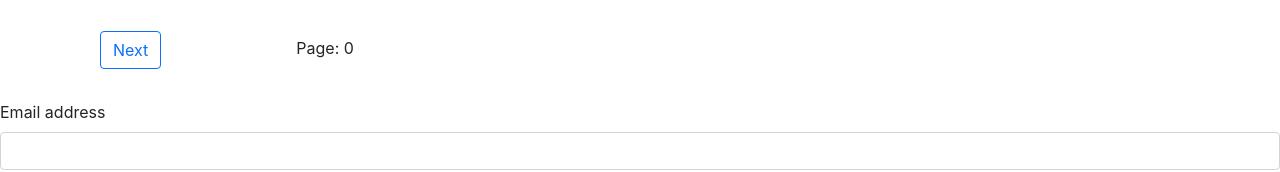
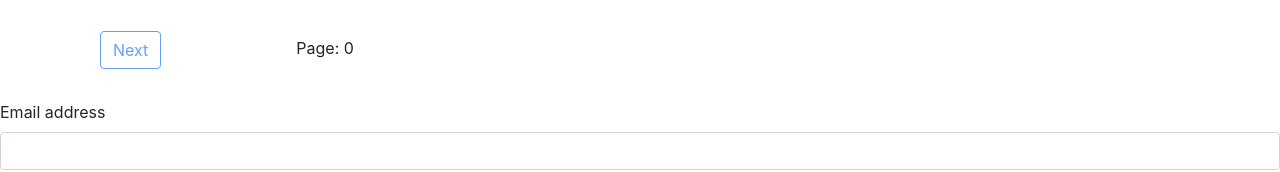
Before and after one commit to AlvaroCabero/W04CHW-form-react-alvaro-cabero, a React (Create React App) app: page / in a window 1280 px wide. Shown: the top 172 px of the page. Built offline with nearby package versions, Linux system fonts and the light colour scheme.

Commit message:
:construction: Added inactive options for NavBar buttons

```diff
--- a/src/App.js
+++ b/src/App.js
@@ -19,7 +19,7 @@ function App() {
   //   },
   // ]);
   const [page, setPage] = useState(0);
-  // const [buttonState, setButtonState] = useState([0,1]);
+  const [disabled, setDisabled] = useState(true);
 
   // if (page === 0){
   //   setButtonState([0,1]);
@@ -57,7 +57,12 @@ function App() {
   return (
     <>
       {/* <userContext.Provider value={{ addUser }}></WordsContext.Provider> */}
-      <NavBar page={page} nextPage={nextPage} prevPage={prevPage} />
+      <NavBar
+        page={page}
+        nextPage={nextPage}
+        prevPage={prevPage}
+        disabled={disabled}
+      />
       {/* <form
         className="form-initial"
         autoComplete="off"
--- a/src/components/NavBar/NavBar.js
+++ b/src/components/NavBar/NavBar.js
@@ -1,4 +1,4 @@
-const NavBar = ({ page, nextPage, prevPage }) => {
+const NavBar = ({ page, nextPage, prevPage, disabled }) => {
   return (
     <nav className="nav-bar">
       <button
@@ -14,6 +14,7 @@ const NavBar = ({ page, nextPage, prevPage }) => {
           page === 2 ? " off" : ""
         }`}
         onClick={nextPage}
+        disabled={disabled}
       >
         Next
       </button>
```
